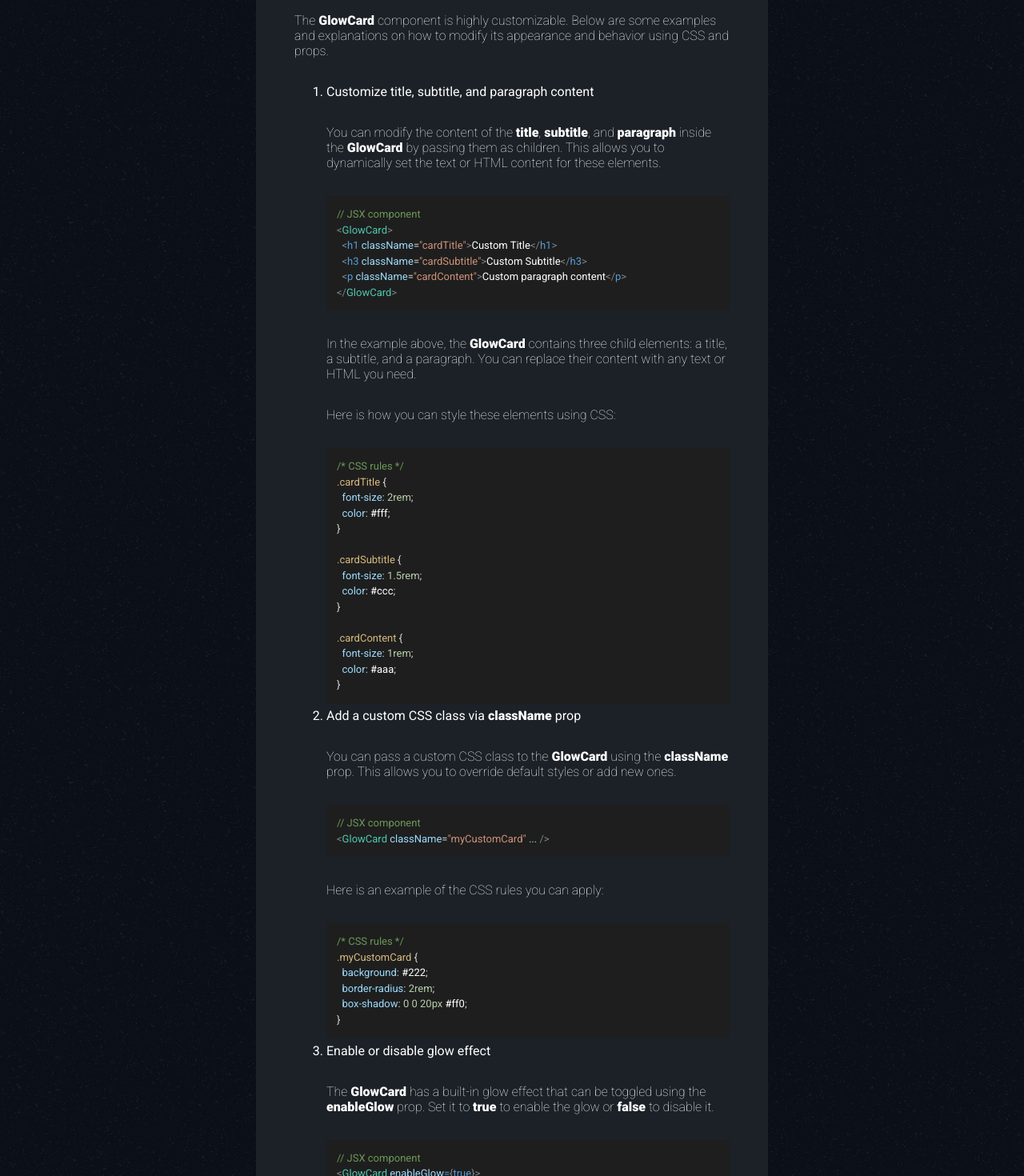
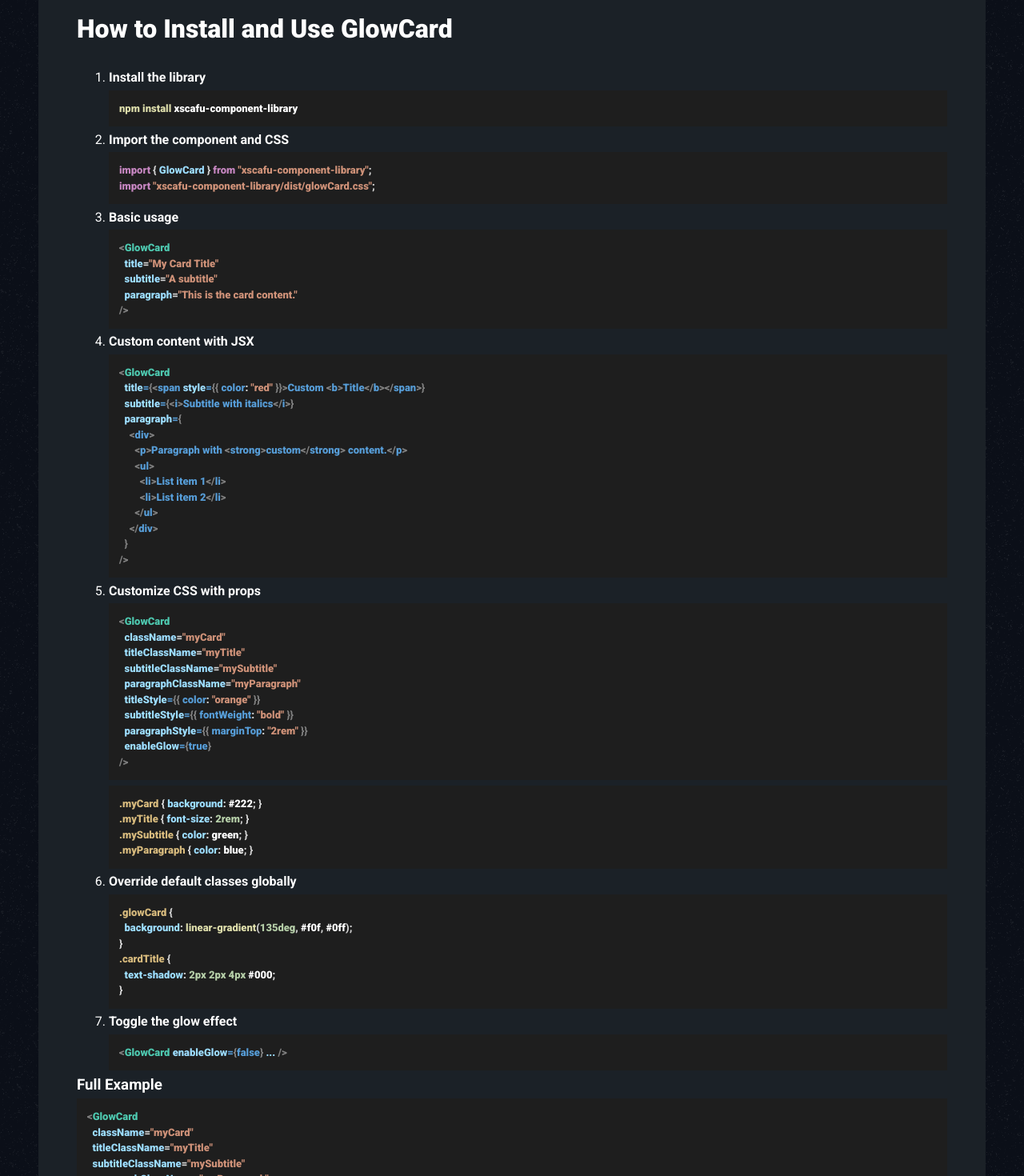
Before and after one commit to xScafu/react-components-library, a React (Vite) app: page / in a window 1280 px wide. Shown: the part 360-1830 px from the top of the page at 80% size. Built offline with nearby package versions, Linux system fonts and the light colour scheme; a web font is replaced by a local one.

Commit message:
dev commit

```diff
--- a/index.html
+++ b/index.html
@@ -5,7 +5,7 @@
   <meta charset="UTF-8" />
   <link rel="icon" type="image/svg+xml" href="/vite.svg" />
   <meta name="viewport" content="width=device-width, initial-scale=1.0" />
-  <title>Vite + React</title>
+  <title>React Components Library</title>
 </head>
 
 <body>
--- a/package.json
+++ b/package.json
@@ -14,7 +14,7 @@
     "react": "^19.1.0",
     "react-dom": "^19.1.0",
     "react-syntax-highlighter": "^15.6.1",
-    "xscafu-component-library": "^1.0.4"
+    "xscafu-component-library": "^1.0.11"
   },
   "devDependencies": {
     "@eslint/js": "^9.25.0",
--- a/src/assets/components/cards/default/GlowCardDefault.jsx
+++ b/src/assets/components/cards/default/GlowCardDefault.jsx
@@ -14,10 +14,29 @@ export default function GlowCardDefault() {
         </p>
       </div>
       <div className="componentShowcaseBkg">
-        <GlowCard enableGlow={true} className="card"></GlowCard>
-        <div className="codeSnippetContainer">
-          <GlowCardDocs />
-        </div>
+        <GlowCard
+          enableGlow={true}
+          title={
+            <span style={{ color: "red" }}>
+              Custom <b>Title</b>
+            </span>
+          }
+          subtitle={<i>Subtitle with italics</i>}
+          paragraph={
+            <div>
+              <p>
+                Paragraph with <strong>custom</strong> content.
+              </p>
+              <ul>
+                <li>List item 1</li>
+                <li>List item 2</li>
+              </ul>
+            </div>
+          }
+        ></GlowCard>
+      </div>
+      <div className="codeSnippetContainer">
+        <GlowCardDocs />
       </div>
     </>
   );
--- a/src/assets/components/cards/default/GlowCardDocs.jsx
+++ b/src/assets/components/cards/default/GlowCardDocs.jsx
@@ -6,103 +6,115 @@ export function GlowCardDocs() {
   return (
     <div className="glowCardDocs">
       <h1>
-        How to Customize the <code>GlowCard</code> component
+        How to Install and Use <code>GlowCard</code>
       </h1>
-      <p>
-        The <code>GlowCard</code> component is highly customizable. Below are
-        some examples and explanations on how to modify its appearance and
-        behavior using CSS and props.
-      </p>
       <ol>
         <li>
-          <strong>Customize title, subtitle, and paragraph content</strong>
-          <p>
-            You can modify the content of the <code>title</code>,{" "}
-            <code>subtitle</code>, and <code>paragraph</code> inside the{" "}
-            <code>GlowCard</code> by passing them as children. This allows you
-            to dynamically set the text or HTML content for these elements.
-          </p>
-          <div className="codeSnippet">
-            <SyntaxHighlighter language="jsx" style={vscDarkPlus}>
-              {`// JSX component
-<GlowCard>
-  <h1 className="cardTitle">Custom Title</h1>
-  <h3 className="cardSubtitle">Custom Subtitle</h3>
-  <p className="cardContent">Custom paragraph content</p>
-</GlowCard>`}
-            </SyntaxHighlighter>
-          </div>
-          <p>
-            In the example above, the <code>GlowCard</code> contains three child
-            elements: a title, a subtitle, and a paragraph. You can replace
-            their content with any text or HTML you need.
-          </p>
-          <p>Here is how you can style these elements using CSS:</p>
-          <div className="codeSnippet">
-            <SyntaxHighlighter language="css" style={vscDarkPlus}>
-              {`/* CSS rules */
-.cardTitle {
-  font-size: 2rem;
-  color: #fff;
-}
-
-.cardSubtitle {
-  font-size: 1.5rem;
-  color: #ccc;
-}
-
-.cardContent {
-  font-size: 1rem;
-  color: #aaa;
-}`}
-            </SyntaxHighlighter>
-          </div>
+          <strong>Install the library</strong>
+          <SyntaxHighlighter language="bash" style={vscDarkPlus}>
+            {`npm install xscafu-component-library`}
+          </SyntaxHighlighter>
         </li>
         <li>
-          <strong>
-            Add a custom CSS class via <code>className</code> prop
-          </strong>
-          <p>
-            You can pass a custom CSS class to the <code>GlowCard</code> using
-            the <code>className</code> prop. This allows you to override default
-            styles or add new ones.
-          </p>
-          <div className="codeSnippet">
-            <SyntaxHighlighter language="jsx" style={vscDarkPlus}>
-              {`// JSX component
-<GlowCard className="myCustomCard" ... />`}
-            </SyntaxHighlighter>
-          </div>
-          <p>Here is an example of the CSS rules you can apply:</p>
-          <div className="codeSnippet">
-            <SyntaxHighlighter language="css" style={vscDarkPlus}>
-              {`/* CSS rules */
-.myCustomCard {
-  background: #222;
-  border-radius: 2rem;
-  box-shadow: 0 0 20px #ff0;
-}`}
-            </SyntaxHighlighter>
-          </div>
+          <strong>Import the component and CSS</strong>
+          <SyntaxHighlighter language="tsx" style={vscDarkPlus}>
+            {`import { GlowCard } from "xscafu-component-library";
+import "xscafu-component-library/dist/glowCard.css";`}
+          </SyntaxHighlighter>
         </li>
         <li>
-          <strong>Enable or disable glow effect</strong>
-          <p>
-            The <code>GlowCard</code> has a built-in glow effect that can be
-            toggled using the <code>enableGlow</code> prop. Set it to{" "}
-            <code>true</code> to enable the glow or <code>false</code> to
-            disable it.
-          </p>
-          <div className="codeSnippet">
-            <SyntaxHighlighter language="jsx" style={vscDarkPlus}>
-              {`// JSX component
-<GlowCard enableGlow={true}>
-  <h1>Glow Enabled</h1>
-</GlowCard>`}
-            </SyntaxHighlighter>
-          </div>
+          <strong>Basic usage</strong>
+          <SyntaxHighlighter language="tsx" style={vscDarkPlus}>
+            {`<GlowCard
+  title="My Card Title"
+  subtitle="A subtitle"
+  paragraph="This is the card content."
+/>`}
+          </SyntaxHighlighter>
+        </li>
+        <li>
+          <strong>Custom content with JSX</strong>
+          <SyntaxHighlighter language="tsx" style={vscDarkPlus}>
+            {`<GlowCard
+  title={<span style={{ color: "red" }}>Custom <b>Title</b></span>}
+  subtitle={<i>Subtitle with italics</i>}
+  paragraph={
+    <div>
+      <p>Paragraph with <strong>custom</strong> content.</p>
+      <ul>
+        <li>List item 1</li>
+        <li>List item 2</li>
+      </ul>
+    </div>
+  }
+/>`}
+          </SyntaxHighlighter>
+        </li>
+        <li>
+          <strong>Customize CSS with props</strong>
+          <SyntaxHighlighter language="tsx" style={vscDarkPlus}>
+            {`<GlowCard
+  className="myCard"
+  titleClassName="myTitle"
+  subtitleClassName="mySubtitle"
+  paragraphClassName="myParagraph"
+  titleStyle={{ color: "orange" }}
+  subtitleStyle={{ fontWeight: "bold" }}
+  paragraphStyle={{ marginTop: "2rem" }}
+  enableGlow={true}
+/>`}
+          </SyntaxHighlighter>
+          <SyntaxHighlighter language="css" style={vscDarkPlus}>
+            {`.myCard { background: #222; }
+.myTitle { font-size: 2rem; }
+.mySubtitle { color: green; }
+.myParagraph { color: blue; }`}
+          </SyntaxHighlighter>
+        </li>
+        <li>
+          <strong>Override default classes globally</strong>
+          <SyntaxHighlighter language="css" style={vscDarkPlus}>
+            {`.glowCard {
+  background: linear-gradient(135deg, #f0f, #0ff);
+}
+.cardTitle {
+  text-shadow: 2px 2px 4px #000;
+}`}
+          </SyntaxHighlighter>
+        </li>
+        <li>
+          <strong>Toggle the glow effect</strong>
+          <SyntaxHighlighter language="tsx" style={vscDarkPlus}>
+            {`<GlowCard enableGlow={false} ... />`}
+          </SyntaxHighlighter>
         </li>
       </ol>
+      <h3>Full Example</h3>
+      <SyntaxHighlighter language="tsx" style={vscDarkPlus}>
+        {`<GlowCard
+  className="myCard"
+  titleClassName="myTitle"
+  subtitleClassName="mySubtitle"
+  paragraphClassName="myParagraph"
+  title={<span style={{ color: "orange" }}>Custom Title</span>}
+  subtitle="Custom Subtitle"
+  paragraph="Custom content"
+  enableGlow={true}
+/>`}
+      </SyntaxHighlighter>
+      <SyntaxHighlighter language="css" style={vscDarkPlus}>
+        {`.myCard { background: #222; }
+.myTitle { font-size: 2rem; }
+.mySubtitle { color: green; }
+.myParagraph { color: blue; }`}
+      </SyntaxHighlighter>
+      <p>
+        <strong>Summary:</strong> Use <code>className</code>,{" "}
+        <code>titleClassName</code>, <code>subtitleClassName</code>,{" "}
+        <code>paragraphClassName</code> for custom classes, inline style props
+        for quick tweaks, and override default classes for global changes.
+        Toggle the glow effect with <code>enableGlow</code>.
+      </p>
     </div>
   );
 }
--- a/src/assets/components/cards/default/glowCard.css
+++ b/src/assets/components/cards/default/glowCard.css
@@ -1,9 +1,12 @@
-#card {
-  margin-bottom: 1rem;
-  font-weight: 600;
-}
-
 .componentShowcase p {
   margin-bottom: 2rem;
   font-weight: 300;
 }
+
+.componentShowcaseBkg {
+  position: relative;
+  background-color: rgb(27, 33, 39);
+  padding: 3rem;
+  margin: 3rem 0;
+  border-radius: 1rem;
+}
--- a/src/assets/components/cards/default/glowCardDocs.css
+++ b/src/assets/components/cards/default/glowCardDocs.css
@@ -16,6 +16,6 @@ code {
   margin: 2rem 0 2rem 0;
 }
 
-div {
+.glowCardDocs div {
   max-width: 40rem;
 }
--- a/src/index.css
+++ b/src/index.css
@@ -4,17 +4,22 @@
   margin: 0;
   color: white;
   font-family: "Roboto", sans-serif;
-  font-weight: 400;
+}
+
+#root {
+  position: relative;
+  z-index: auto; /* Cambia da -100 a auto */
 }
 
 body {
+  position: relative;
   padding: 3rem;
   background-image: url("/nnnoise.svg");
   background-color: rgb(11, 15, 24);
-  height: 100vh;
   display: flex;
   flex-direction: column;
   align-items: center;
+  z-index: auto; /* Cambia da -99 a auto */
 }
 
 .button {
```
Also changed, not shown: 1 other file (tests, documents, lock files or other folders).
